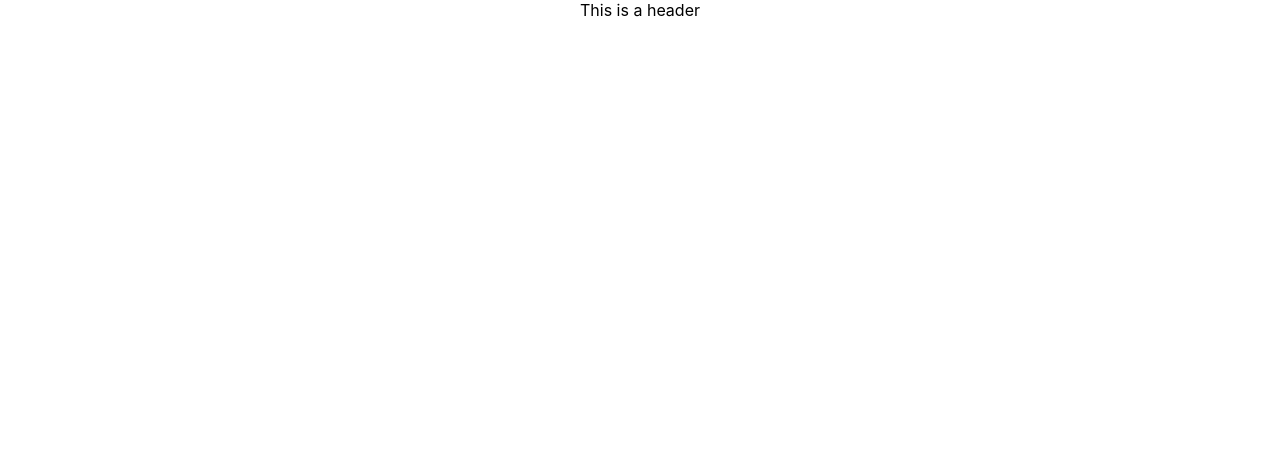
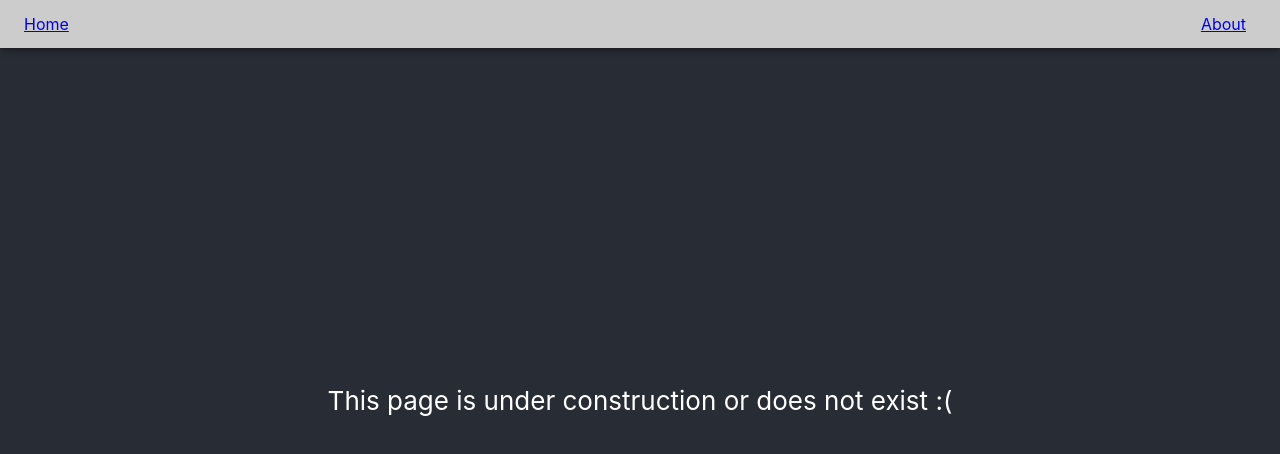
Before and after one commit to jeffh1996/website, a React (Create React App) app: page / in a window 1280 px wide. Shown: the top 454 px of the page. Built offline with nearby package versions, Linux system fonts and the light colour scheme.

Commit message:
Modify header and make test page

```diff
--- a/package.json
+++ b/package.json
@@ -4,6 +4,7 @@
   "version": "0.1.0",
   "private": true,
   "dependencies": {
+    "@material-ui/core": "^4.10.2",
     "@testing-library/jest-dom": "^4.2.4",
     "@testing-library/react": "^9.5.0",
     "@testing-library/user-event": "^7.2.1",
--- a/public/index.html
+++ b/public/index.html
@@ -24,7 +24,7 @@
       work correctly both with client-side routing and a non-root public URL.
       Learn how to configure a non-root public URL by running `npm run build`.
     -->
-    <title>React App</title>
+    <title>Hello there</title>
   </head>
   <body>
     <noscript>You need to enable JavaScript to run this app.</noscript>
--- a/src/App.js
+++ b/src/App.js
@@ -1,7 +1,7 @@
 import React from 'react';
 import { Router, Route, Switch } from "react-router-dom";
 import Header from './header.js';
-import testPage from './page2.js';
+import placeholderPage from './underconstruction.js';
 import history from './history';
 import Homepage from './homePage.js'
 import './App.css';
@@ -14,7 +14,8 @@ class App extends React.Component {
           <Header/>
           <Switch>
             <Route path="/website" exact component={Homepage} />
-            <Route path="/website/pagetwo" exact component={testPage} />
+            <Route path="/website/placeholder" exact component={placeholderPage} />
+            <Route path="*" component={placeholderPage} />
           </Switch>
         </div>
       </Router>
--- /dev/null
+++ b/src/header.css
@@ -0,0 +1,10 @@
+.nav-bar {
+    background-color: #cccccc !important;
+}
+
+.right-items {
+    text-decoration: none;
+    margin-right: 10px;
+    margin-left: auto;
+    align-items: flex-end;
+}
--- a/src/header.js
+++ b/src/header.js
@@ -1,11 +1,25 @@
 import React from "react";
+import "./header.css";
+import { Link } from 'react-router-dom';
+import { AppBar, Toolbar } from '@material-ui/core';
 
 class Header extends React.Component {
   render() {
     return (
-      <div>
-        This is a header
-      </div>
+      <AppBar position="fixed" className="nav-bar">
+        <Toolbar variant="dense">
+        <span>
+          <Link to = "/website" >
+            Home
+          </Link>
+        </span>
+        <span className="right-items">
+          <Link to = "/about" >
+            About
+          </Link>
+        </span>
+        </Toolbar>
+      </AppBar>
     )
   }
 }
--- a/src/homePage.js
+++ b/src/homePage.js
@@ -8,9 +8,9 @@ class Homepage extends React.Component {
       <div className="body">
         <img src={"https://i.pinimg.com/originals/20/96/a8/2096a814ec36007159260d1e8de5b6ae.jpg"} className="App-logo" alt="logo" />
         <p>
-          body text
+          Welcome to my website
         </p>
-        <Link to = "/website/pagetwo" >
+        <Link to = "/website/placeholderPage" >
           Go to other page
         </Link>
       </div>
--- a/src/page2.js
+++ b/src/underconstruction.js
@@ -1,12 +1,12 @@
 import React from 'react';
 
-class testPage extends React.Component {
+class placeholderPage extends React.Component {
   render() {
     return (
       <div className="testPage">
         <div className="body">
           <p>
-            this is the second page
+            This page is under construction or does not exist :(
           </p>
         </div>
       </div>
@@ -14,4 +14,4 @@ class testPage extends React.Component {
   }
 }
 
-export default testPage;
+export default placeholderPage;
```
Also changed, not shown: 1 other file (tests, documents, lock files or other folders).
